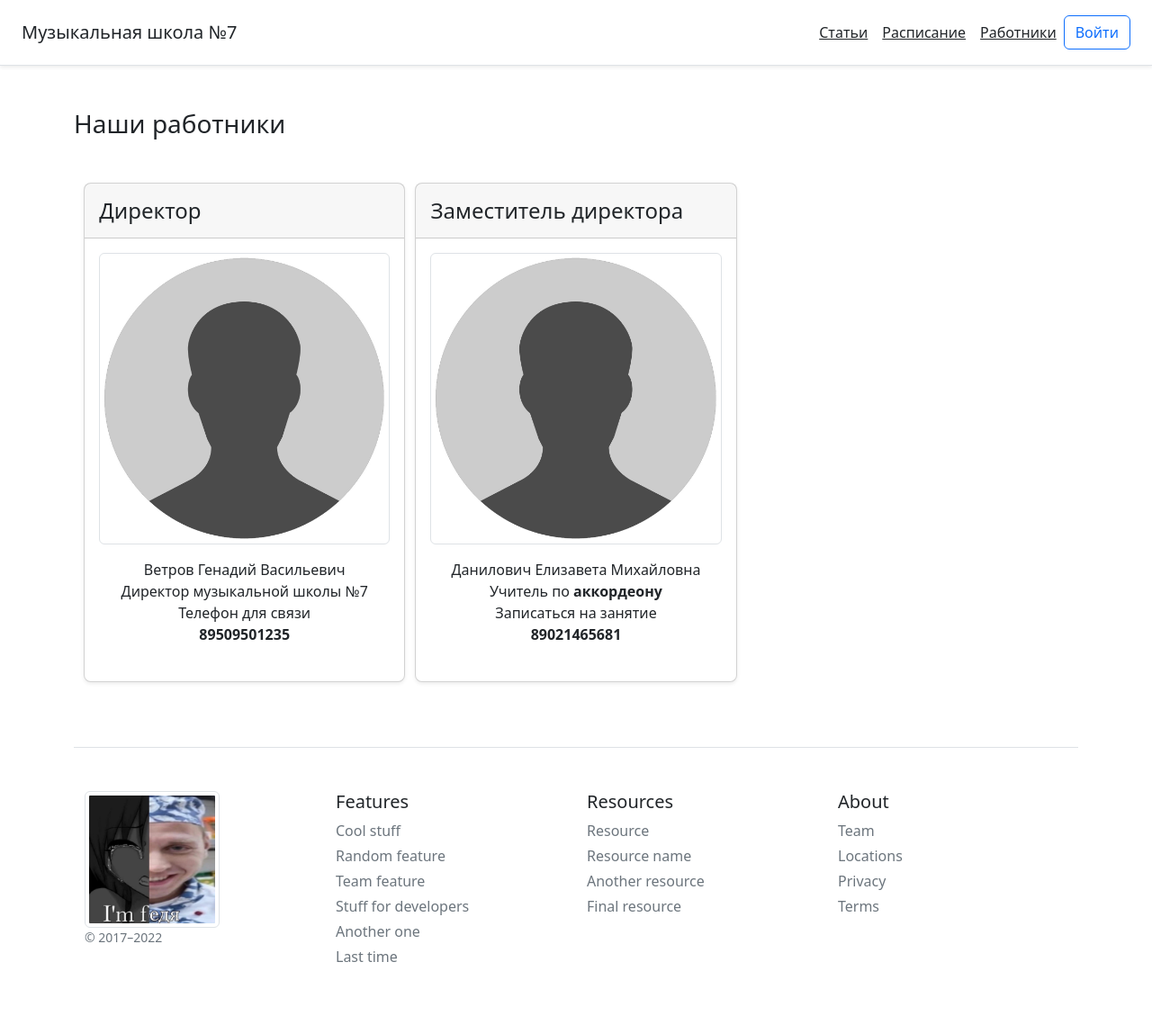
After one commit to sheeedb/music-school, a PHP site: page /workers.php in a window 1280 px wide. The commit adds this page. Shown: the whole page at 90% size. Run offline with PHP 8.4, Linux system fonts and the light colour scheme.

Commit message:
add files

```diff
--- a/blocks/header.php
+++ b/blocks/header.php
@@ -3,6 +3,7 @@
     <nav class="d-inline-flex mt-2 mt-md-0 ms-md-auto">
         <a class="p-2 text-dark" href="../index.php">Статьи</a>
         <a class="p-2 text-dark" href="../schedule.php">Расписание</a>
+        <a class="p-2 text-dark" href="../workers.php">Работники</a>
     </nav>
     <a class="btn btn-outline-primary" href="#">Войти</a>
 </div>
--- a/index.php
+++ b/index.php
@@ -14,8 +14,6 @@
     <h3 class="mb-5">Наши статьи</h3>
     <div class="d-flex flex-wrap">
 
-
-
         <div class="card mb-4 rounded-3 shadow-sm">
             <div class="card-header py-3">
                 <h4 class="my-0 fw-normal">Гитара</h4>
@@ -31,7 +29,6 @@
                 <a class="btn btn-outline-primary" href="jjj/guitar.php">История гитары</a>
             </div>
         </div>
-
         <div class="card mb-4 rounded-3 shadow-sm">
             <div class="card-header py-3">
                 <h4 class="my-0 fw-normal">Укулеле</h4>
--- a/schedule.php
+++ b/schedule.php
@@ -118,5 +118,7 @@
         </center>
     </div>
 </div>
+<?php require "blocks/footer.php" ?>
+
 </body>
 </html>
--- /dev/null
+++ b/workers.php
@@ -0,0 +1,51 @@
+<!DOCTYPE html>
+<html lang="ru">
+<head>
+    <meta charset="UTF-8">
+    <meta name="viewport" content="width=device-width, initial-scale=1.0">
+    <meta http-equiv="X-UA-Compatible" content="ie=edge">
+    <link rel="stylesheet" href="css/style.css">
+    <link rel="stylesheet" href="https://cdn.jsdelivr.net/npm/bootstrap@5.2.2/dist/css/bootstrap.min.css">
+    <title>Расписание</title>
+</head>
+<body>
+<?php require "blocks/header.php" ?>
+<div class="container mt-5 ">
+    <h3 class="mb-5">Наши работники</h3>
+    <div class="d-flex flex-wrap">
+
+<div class="card mb-4 rounded-3 shadow-sm">
+    <div class="card-header py-3">
+        <h4 class="my-0 fw-normal">Директор</h4>
+    </div>
+    <div class="card-body">
+        <img src="img/ava.jpg" class="img-thumbnail" alt="">
+        <ul class="list-unstyled mt-3 mb-4">
+            <center>
+                <li>Ветров Генадий Васильевич</li>
+                <li>Директор музыкальной школы №7</li>
+                <li>Телефон для связи</li>
+                <li><strong>89509501235</strong></li>
+            </center>
+        </ul>
+    </div>
+</div>
+<div class="card mb-4 rounded-3 shadow-sm">
+    <div class="card-header py-3">
+        <h4 class="my-0 fw-normal">Заместитель директора</h4>
+    </div>
+    <div class="card-body">
+        <img src="img/ava.jpg" class="img-thumbnail" alt="">
+        <ul class="list-unstyled mt-3 mb-4">
+            <center>
+                <li>Данилович Елизавета Михайловна</li>
+                <li>Учитель по <strong>аккордеону</strong></li>
+                <li>Записаться на занятие</li>
+                <li><strong>89021465681</strong></li>
+            </center>
+        </ul>
+    </div>
+</div>
+<?php require "blocks/footer.php" ?>
+</body>
+</html>
```
Also changed, not shown: img/ava.jpg (added). Lines whose indentation alone changed are shown as unchanged.
